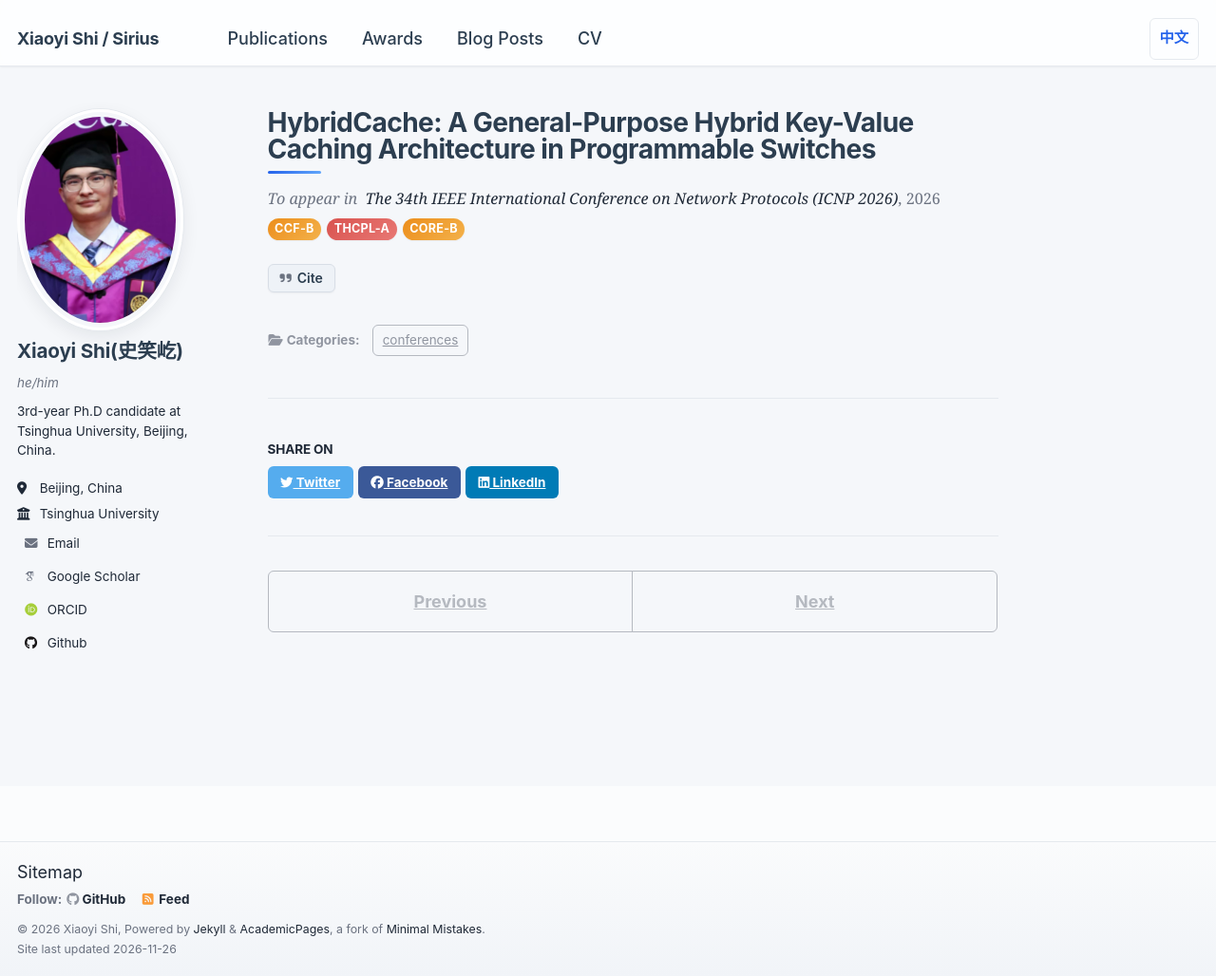
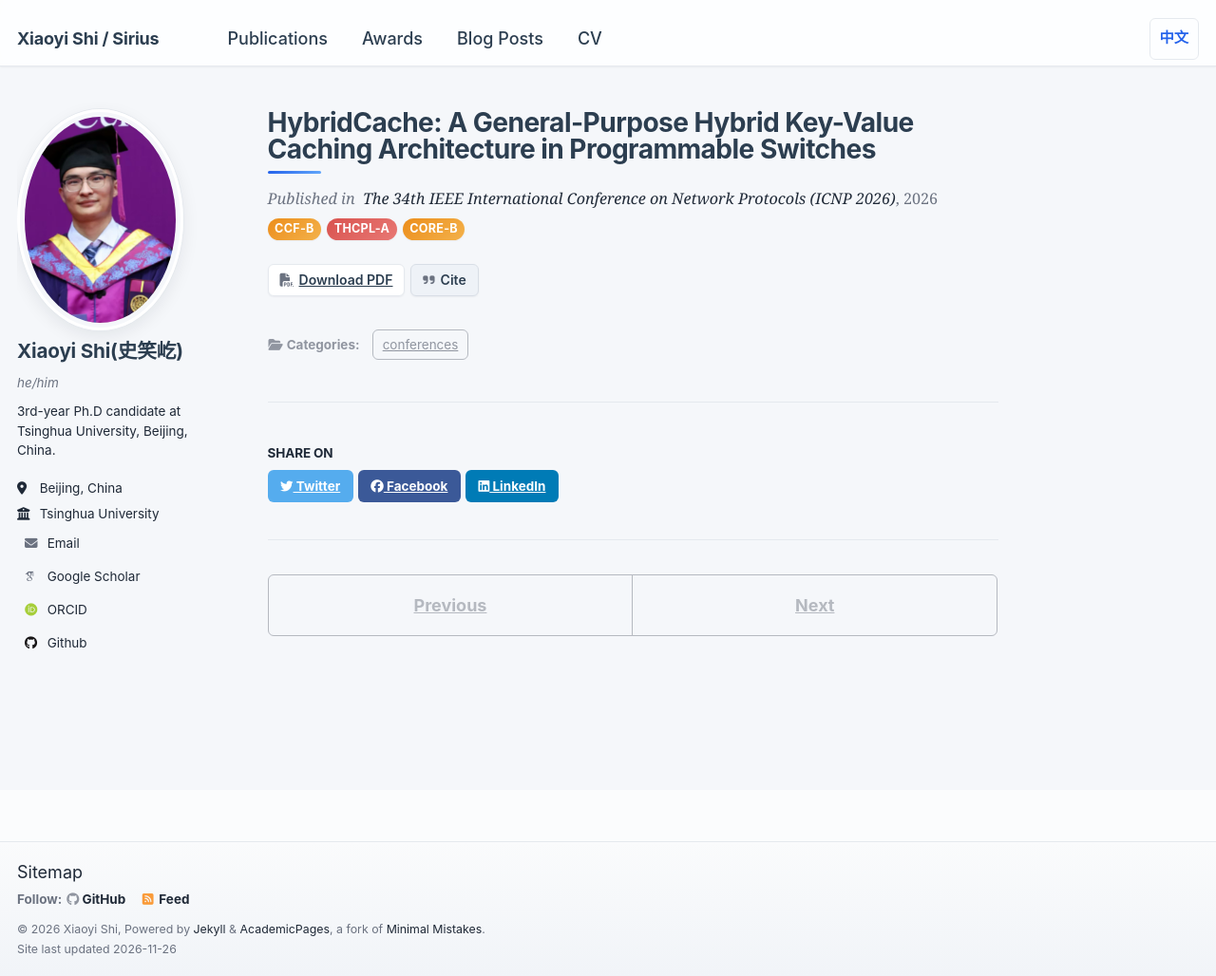
Before and after one commit to Sirius-sxy/Sirius-sxy.github.io, a Jekyll site: the page built from _publications/HybridCache.md, in a window 1280 px wide and 1028 px high. Shown: the whole window at 95% size. Built offline with Jekyll 4.4.1, drawn with Linux system fonts in a browser that asks for light colours; some web fonts are replaced; part of the change alters nothing that is shown.

Commit message:
Link the published HybridCache paper on IEEE Xplore

```diff
--- a/_publications/HybridCache.md
+++ b/_publications/HybridCache.md
@@ -5,18 +5,18 @@ category: conferences
 permalink: /publication/HybridCache
 date: 2026-10-05
 venue: 'The 34th IEEE International Conference on Network Protocols (ICNP 2026)'
-published: false
-citation: "Jiasheng Zhou, Xiaoyi Shi, Yifan Yang, Ying Liu, Lin He, Rongbang Wu, and Jinlong E. HybridCache: A General-Purpose Hybrid Key-Value Caching Architecture in Programmable Switches. In Proceedings of the 34th IEEE International Conference on Network Protocols (ICNP 2026), October 5-8, 2026. (Accepted, to appear)"
+published: true
+paperurl: 'https://ieeexplore.ieee.org/document/11782947'
+citation: "Jiasheng Zhou, Xiaoyi Shi, Yifan Yang, Ying Liu, Lin He, Rongbang Wu, and Jinlong E. HybridCache: A General-Purpose Hybrid Key-Value Caching Architecture in Programmable Switches. In Proceedings of the 34th IEEE International Conference on Network Protocols (ICNP 2026), October 5-8, 2026."
 ccf: "B"
 thcpl: "A"
 core: "B"
-apa: "Zhou, J., Shi, X., Yang, Y., Liu, Y., He, L., Wu, R., & E, J. (2026). HybridCache: A general-purpose hybrid key-value caching architecture in programmable switches. In Proceedings of the 34th IEEE International Conference on Network Protocols (ICNP 2026). (Accepted, to appear)"
+apa: "Zhou, J., Shi, X., Yang, Y., Liu, Y., He, L., Wu, R., & E, J. (2026). HybridCache: A general-purpose hybrid key-value caching architecture in programmable switches. In Proceedings of the 34th IEEE International Conference on Network Protocols (ICNP 2026)."
 bibtex: |
   @inproceedings{zhou2026hybridcache,
     title={HybridCache: A General-Purpose Hybrid Key-Value Caching Architecture in Programmable Switches},
     author={Zhou, Jiasheng and Shi, Xiaoyi and Yang, Yifan and Liu, Ying and He, Lin and Wu, Rongbang and E, Jinlong},
     booktitle={Proceedings of the 34th IEEE International Conference on Network Protocols (ICNP)},
-    year={2026},
-    note={Accepted, to appear}
+    year={2026}
   }
 ---
```
